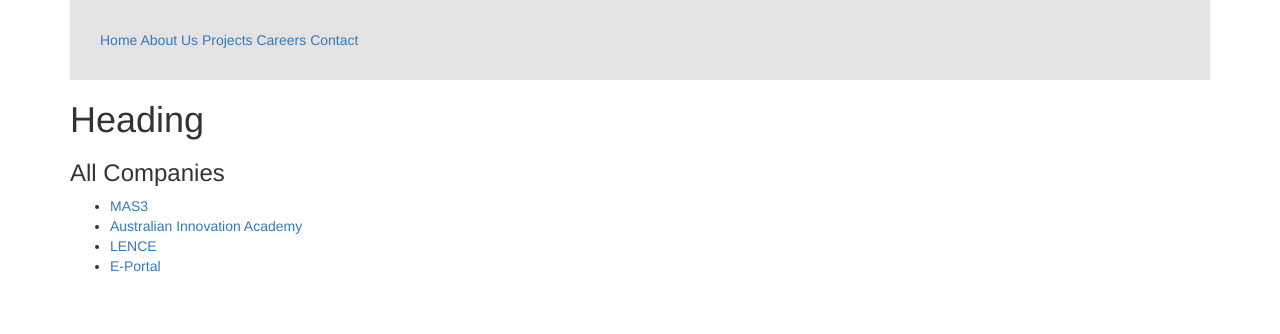
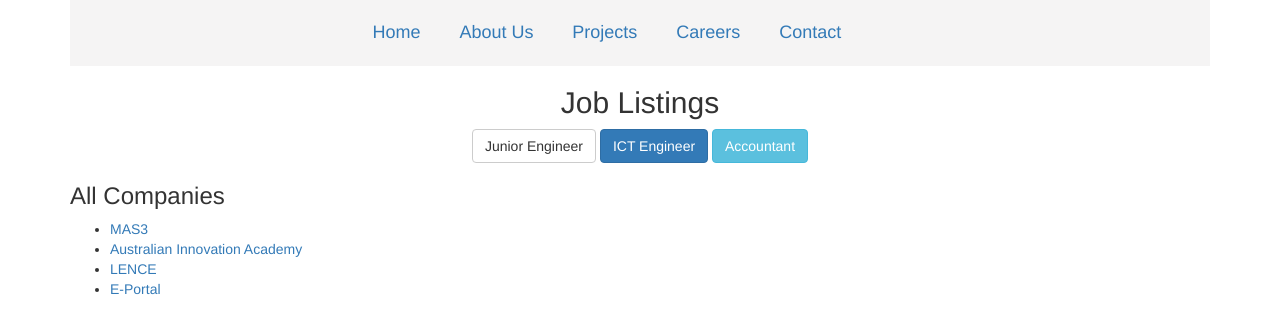
Before and after one commit to BuronX/lence, a Flask app: page /careers in a window 1280 px wide. Shown: the top 334 px of the page. Run offline with Flask 2, Linux system fonts and the light colour scheme; some libraries are stand-ins or nearby versions.

Commit message:
layout, css and bootstrap updated

```diff
--- a/app/static/css/main.css
+++ b/app/static/css/main.css
@@ -4,11 +4,25 @@ html, body {
 }
 
 header {
-    background:rgb(228, 226, 226);
-    width: 900;
-    padding: 30px;
+    background:rgb(245, 244, 244);
+    padding: 20px;
 }
 
 h1{
     color: grey;
+    font-size: 20px;
 }
+
+img{
+    height: 400px;
+}
+
+p{
+    font-size: 17px;
+}
+
+
+.navigation a{
+    font-size: 18px;
+    margin-right:35px;
+}
--- a/app/templates/about.html
+++ b/app/templates/about.html
@@ -6,12 +6,12 @@
 
 {% block body %}
 
-<h1> About Us </h1>
+<h2> About Us </h2>
 <p> Established in January 2018 as a not for profit organization Lence focuses on providing high quality
     software systems to small businesses at a large scale. It is well known that developing a high assurance
     software system is a very difficult and costly due to the risks involved in software development life cycle. </p>
 
-<h1> Team </h1>
+<h2> Team </h2>
 <ul>
     <li>Ankit</li>
     <li>Shohan</li>
--- a/app/templates/careers.html
+++ b/app/templates/careers.html
@@ -5,5 +5,11 @@
 {% endblock %}
 
 {% block body %}
-<h1>Heading</h1>
+<h2 class="text-center">Job Listings</h2>
+
+<div class="text-center">
+    <button class="btn btn-default">Junior Engineer</button>
+    <button class="btn btn-primary">ICT Engineer</button>
+    <button class="btn btn-info">Accountant</button>
+</div>
 {% endblock %}
--- a/app/templates/home.html
+++ b/app/templates/home.html
@@ -7,10 +7,10 @@
 {% block body %}
 <img class="img-responsive" src="https://cdn-images-1.medium.com/max/1400/1*iFN_PWPWs6TQ9JzDp2v9Wg.jpeg" alt="">
 
-<h1>Software for the masses</h1>
-<p>Powering small businesses with open source software.</p>
+<h2 class="text-center">Software for the masses</h2>
+<p class="text-center">Powering small businesses with open source software.</p>
 
-<h1> Our Mission </h1>
+<h2> Our Mission </h2>
 <p> Lence is a not for profit software development organization. Our aim is to provide highly reliable software solutions
     to small businesses around Australia. We believe that every business deserves high quality software regardless of their size.
 
--- a/app/templates/layout.html
+++ b/app/templates/layout.html
@@ -12,17 +12,19 @@
     <script src="https://maxcdn.bootstrapcdn.com/bootstrap/3.3.7/js/bootstrap.min.js" integrity="sha384-Tc5IQib027qvyjSMfHjOMaLkfuWVxZxUPnCJA7l2mCWNIpG9mGCD8wGNIcPD7Txa" crossorigin="anonymous"></script>
 </head>
 <body class="container">
-    <div>
     <header>
-            <!-- <div class="row"> -->
-                <div class="col-centered">
+        <div class="navigation row">
+                <div class="col-md-3"></div>
+                <div class="col-md-6">
                     <a href="{{ url_for('home') }}">Home</a>
                     <a href="{{ url_for('about') }}">About Us</a>
                     <a href="{{ url_for('projects') }}">Projects</a>
                     <a href="{{ url_for('careers') }}">Careers</a>
                     <a href="{{ url_for('contact') }}">Contact</a>
                 </div>
-            <!-- </div> -->
+                <div class="col-md-3"></div>
+        </div>
+
     </header>
     {% block body %}{% endblock %}
     <footer>
@@ -34,6 +36,5 @@
             <li><a href="http://">E-Portal</a></li>
         </ul>
     </footer>
-    </div>
 </body>
 </html>
```
Lines whose indentation alone changed are shown as unchanged.
